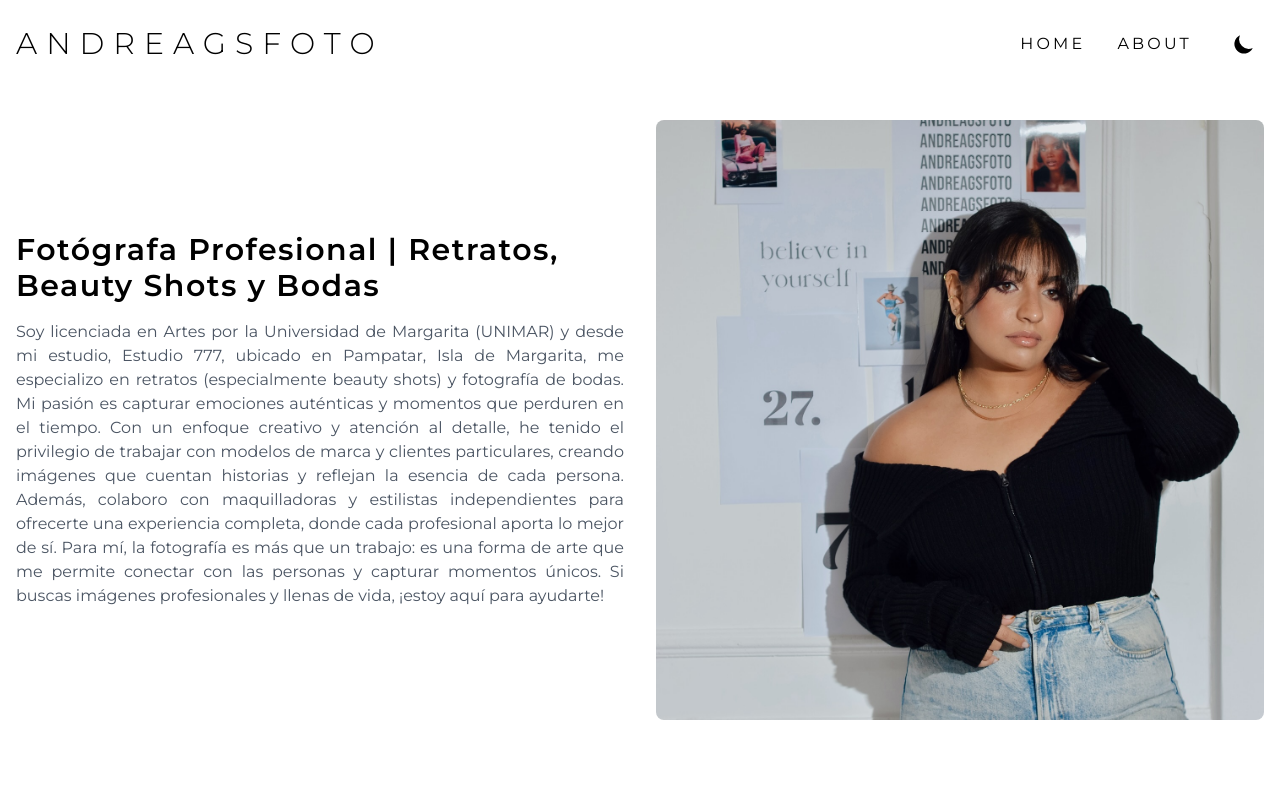
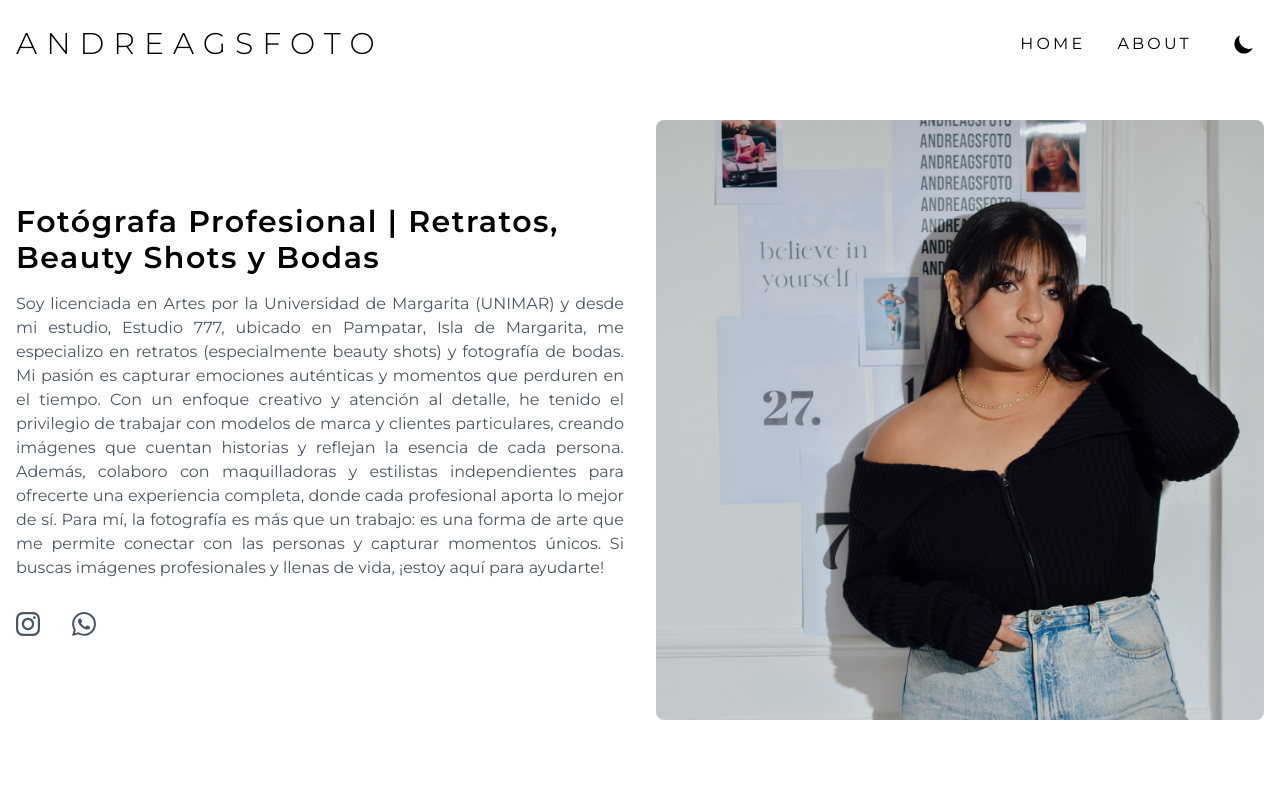
Before and after one commit to riugamine/andreagsfoto, a Next.js app: page /about in a window 1280 px wide. Shown: the top 800 px of the page. Built offline with nearby package versions, Linux system fonts and the light colour scheme.

Commit message:
feat: enhance About page
- Add social media links (Instagram and WhatsApp)
- Implement image loading skeleton
- Add hover effects for social icons
- Improve text readability with dark mode support
- Add smooth transitions for interactive elements

```diff
--- a/src/app/about/page.tsx
+++ b/src/app/about/page.tsx
@@ -1,5 +1,10 @@
+'use client'
 import Image from "next/image";
+import { useState } from "react";
+
 export default function About() {
+  const [imageLoading, setImageLoading] = useState(true);
+
   return (
     <section className="min-h-screen py-8">
       <div className="grid md:grid-cols-2 gap-8 items-center">
@@ -23,15 +28,48 @@
             Si buscas imágenes profesionales y llenas de vida, ¡estoy aquí para
             ayudarte!
           </p>
+          <div className="flex gap-4 pt-4">
+            <a
+              href="https://www.instagram.com/andreagsfoto/"
+              target="_blank"
+              rel="noopener noreferrer"
+              className="text-gray-600 hover:text-pink-600 transition-colors mr-4"
+            >
+              <svg
+                className="w-6 h-6"
+                fill="currentColor"
+                viewBox="0 0 24 24"
+              >
+                <path d="M12 2.163c3.204 0 3.584.012 4.85.07 3.252.148 4.771 1.691 4.919 4.919.058 1.265.069 1.645.069 4.849 0 3.205-.012 3.584-.069 4.849-.149 3.225-1.664 4.771-4.919 4.919-1.266.058-1.644.07-4.85.07-3.204 0-3.584-.012-4.849-.07-3.26-.149-4.771-1.699-4.919-4.92-.058-1.265-.07-1.644-.07-4.849 0-3.204.013-3.583.07-4.849.149-3.227 1.664-4.771 4.919-4.919 1.266-.057 1.645-.069 4.849-.069zm0-2.163c-3.259 0-3.667.014-4.947.072-4.358.2-6.78 2.618-6.98 6.98-.059 1.281-.073 1.689-.073 4.948 0 3.259.014 3.668.072 4.948.2 4.358 2.618 6.78 6.98 6.98 1.281.058 1.689.072 4.948.072 3.259 0 3.668-.014 4.948-.072 4.354-.2 6.782-2.618 6.979-6.98.059-1.28.073-1.689.073-4.948 0-3.259-.014-3.667-.072-4.947-.196-4.354-2.617-6.78-6.979-6.98-1.281-.059-1.69-.073-4.949-.073zm0 5.838c-3.403 0-6.162 2.759-6.162 6.162s2.759 6.163 6.162 6.163 6.162-2.759 6.162-6.163c0-3.403-2.759-6.162-6.162-6.162zm0 10.162c-2.209 0-4-1.79-4-4 0-2.209 1.791-4 4-4s4 1.791 4 4c0 2.21-1.791 4-4 4zm6.406-11.845c-.796 0-1.441.645-1.441 1.44s.645 1.44 1.441 1.44c.795 0 1.439-.645 1.439-1.44s-.644-1.44-1.439-1.44z" />
+              </svg>
+            </a>
+            <a
+              href="https://wa.me/584243091410"
+              target="_blank"
+              rel="noopener noreferrer"
+              className="text-gray-600 hover:text-green-600 transition-colors"
+            >
+              <svg
+                className="w-6 h-6"
+                fill="currentColor"
+                viewBox="0 0 24 24"
+              >
+                <path d="M.057 24l1.687-6.163c-1.041-1.804-1.588-3.849-1.587-5.946.003-6.556 5.338-11.891 11.893-11.891 3.181.001 6.167 1.24 8.413 3.488 2.245 2.248 3.481 5.236 3.48 8.414-.003 6.557-5.338 11.892-11.893 11.892-1.99-.001-3.951-.5-5.688-1.448l-6.305 1.654zm6.597-3.807c1.676.995 3.276 1.591 5.392 1.592 5.448 0 9.886-4.434 9.889-9.885.002-5.462-4.415-9.89-9.881-9.892-5.452 0-9.887 4.434-9.889 9.884-.001 2.225.651 3.891 1.746 5.634l-.999 3.648 3.742-.981zm11.387-5.464c-.074-.124-.272-.198-.57-.347-.297-.149-1.758-.868-2.031-.967-.272-.099-.47-.149-.669.149-.198.297-.768.967-.941 1.165-.173.198-.347.223-.644.074-.297-.149-1.255-.462-2.39-1.475-.883-.788-1.48-1.761-1.653-2.059-.173-.297-.018-.458.13-.606.134-.133.297-.347.446-.521.151-.172.2-.296.3-.495.099-.198.05-.372-.025-.521-.075-.148-.669-1.611-.916-2.206-.242-.579-.487-.501-.669-.51l-.57-.01c-.198 0-.52.074-.792.372s-1.04 1.016-1.04 2.479 1.065 2.876 1.213 3.074c.149.198 2.095 3.2 5.076 4.487.709.306 1.263.489 1.694.626.712.226 1.36.194 1.872.118.571-.085 1.758-.719 2.006-1.413.248-.695.248-1.29.173-1.414z" />
+              </svg>
+            </a>
+          </div>
         </div>
         <div className="relative h-[400px] md:h-[600px]">
+          {imageLoading && (
+            <div className="absolute inset-0 bg-gray-200 dark:bg-gray-700 animate-pulse rounded-lg" />
+          )}
           <Image
             src="/images/about.jpg"
             alt="Andrea GS"
             fill
             sizes="(max-width: 768px) 100vw, 50vw"
-
             className="object-cover rounded-lg"
+            onLoadingComplete={() => setImageLoading(false)}
           />
         </div>
       </div>
--- a/src/app/layout.tsx
+++ b/src/app/layout.tsx
@@ -28,9 +28,11 @@
         <div className="min-h-screen transition-colors duration-300">
           <header className="py-6 px-4">
             <nav className="container mx-auto flex justify-between items-center">
-              <h1 className="text-xl md:text-3xl font-light text-center tracking-[0.3em]">
-                ANDREAGSFOTO
-              </h1>
+              <Link href="/">
+                <h1 className="text-xl md:text-3xl font-light text-center tracking-[0.3em] hover:text-gray-600 dark:hover:text-gray-300 transition-colors cursor-pointer">
+                  ANDREAGSFOTO
+                </h1>
+              </Link>
 
               {/* Desktop Navigation */}
               <div className="hidden md:flex items-center space-x-8">
--- a/src/components/gallery/MansoryGallery.tsx
+++ b/src/components/gallery/MansoryGallery.tsx
@@ -2,7 +2,7 @@
 import { CldImage } from 'next-cloudinary';
 import Masonry from 'react-masonry-css'
 import Modal from '@/components/ui/Modal'
-import { useState } from 'react';
+import { useState, useEffect } from 'react';
 interface Photo {
   _id: string
   title: string
@@ -23,7 +23,8 @@
 }
 
 export default function MasonryGallery({ photos }: MasonryGalleryProps) {
-  const [selectedPhoto, setSelectedPhoto]= useState<Photo | null>(null)
+  const [selectedPhoto, setSelectedPhoto] = useState<Photo | null>(null);
+  const [isLoading, setIsLoading] = useState(true);
   const breakpointColumns = {
     default: 4,
     1536: 4,
@@ -37,6 +38,31 @@
     if (photo.public_id) return photo.public_id
     if (photo.image?.asset.url) return photo.image.asset.url
     return photo.url
+  }
+
+  useEffect(() => {
+    // Simular tiempo de carga para el skeleton
+    setIsLoading(true);
+    const timer = setTimeout(() => {
+      setIsLoading(false);
+    }, 1000);
+    return () => clearTimeout(timer);
+  }, [photos]);
+
+  if (isLoading) {
+    return (
+      <Masonry
+        breakpointCols={breakpointColumns}
+        className="flex w-auto -ml-1"
+        columnClassName="pl-1 bg-clip-padding"
+      >
+        {[...Array(8)].map((_, index) => (
+          <div key={index} className="mb-1 relative">
+            <div className="w-full aspect-[3/4] bg-gray-200 dark:bg-gray-700 animate-pulse rounded-sm"></div>
+          </div>
+        ))}
+      </Masonry>
+    );
   }
 
   return (
@@ -60,6 +86,7 @@
                 height={photo.height}
                 className="w-full h-auto transition-transform duration-300 group-hover:scale-105"
                 loading="lazy"
+                onLoadingComplete={() => setIsLoading(false)}
               />
             ) : (
               <Image
@@ -69,6 +96,7 @@
                 height={photo.height}
                 className="w-full h-auto transition-transform duration-300 group-hover:scale-105"
                 loading="lazy"
+                onLoadingComplete={() => setIsLoading(false)}
               />
             )}
           </div>
```
